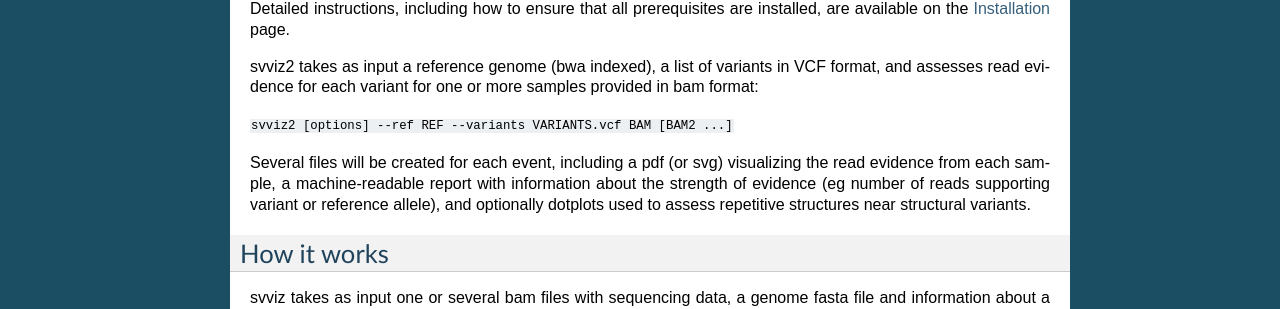
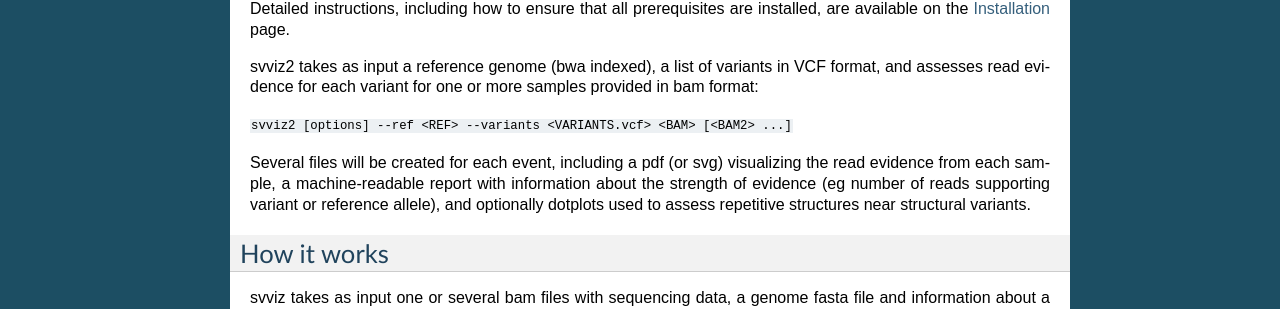
Before and after one commit to nspies/svviz2, a Sphinx documentation site: the page built from docs/index.rst, in a window 1280 px wide. Shown: the part 479-788 px from the top of the page. Built offline with Sphinx 7.4.7, drawn with Linux system fonts in a browser that asks for light colours; some of the changed lines change nothing that is shown.

Commit message:
doc updates

```diff
--- a/docs/index.rst
+++ b/docs/index.rst
@@ -39,7 +39,7 @@ Detailed instructions, including how to ensure that all prerequisites are instal
 
 svviz2 takes as input a reference genome (bwa indexed), a list of variants in VCF format, and assesses read evidence for each variant for one or more samples provided in bam format:
 
-``svviz2 [options] --ref REF --variants VARIANTS.vcf BAM [BAM2 ...]``
+``svviz2 [options] --ref <REF> --variants <VARIANTS.vcf> <BAM> [<BAM2> ...]``
 
 Several files will be created for each event, including a pdf (or svg) visualizing the read evidence from each sample, a machine-readable report with information about the strength of evidence (eg number of reads supporting variant or reference allele), and optionally dotplots used to assess repetitive structures near structural variants.
 
```
